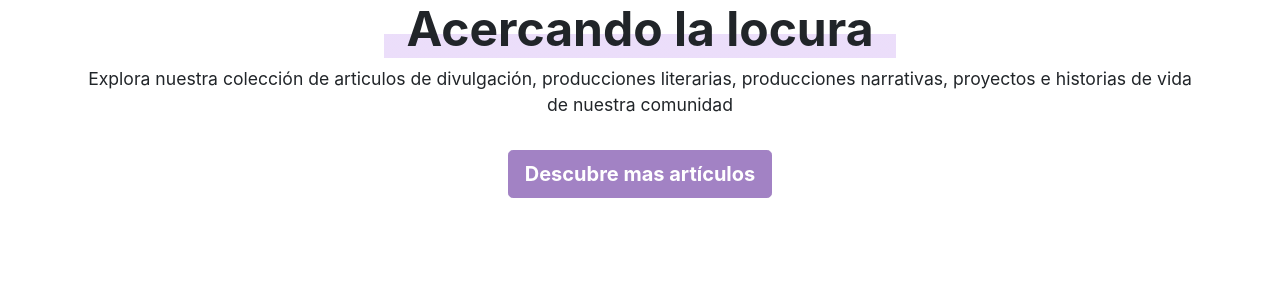
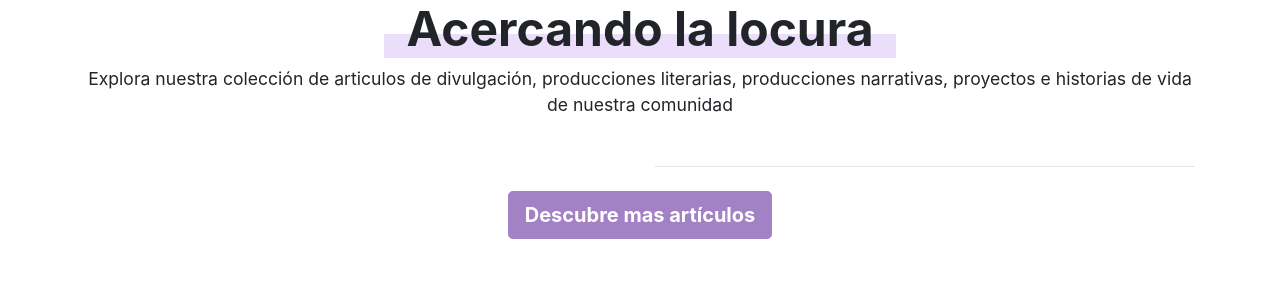
Before and after one commit to Taro-IT/Espresso, a Laravel app: page /medium in a window 1280 px wide. Shown: the top 300 px of the page. Run offline with Laravel 8, Linux system fonts and the light colour scheme.

Commit message:
feat: horizontal breaks

```diff
--- a/resources/views/medium.blade.php
+++ b/resources/views/medium.blade.php
@@ -19,12 +19,22 @@
             </h1>
             <p class="text-center subtitle pb-3">Explora nuestra colección de articulos de divulgación, producciones literarias, producciones narrativas, proyectos e historias de vida de nuestra comunidad</p>
             <div class="row">
-                <div class="col-lg" data-medium-post-id="1"></div>
+                <div class="col-lg" >
+                    <div data-medium-post-id="1"></div>
+                    <hr class="mb-4 d-lg-none">
+                </div>
                 <div class="col-lg">
                     <div data-medium-post-id="2"></div>
+                    <hr class="mb-4">
                     <div class="row">
-                        <div class="col" data-medium-post-id="3"></div>
-                        <div class="col" data-medium-post-id="4"></div>
+                        <div class="col-sm" >
+                            <div data-medium-post-id="3"></div>
+                            <hr class="mb-4 d-sm-none">
+                        </div>
+                        <div class="col-sm" >
+                            <div data-medium-post-id="4"></div>
+                            <hr class="mb-4 d-sm-none">
+                        </div>
                     </div>
                 </div>
             </div>
```
